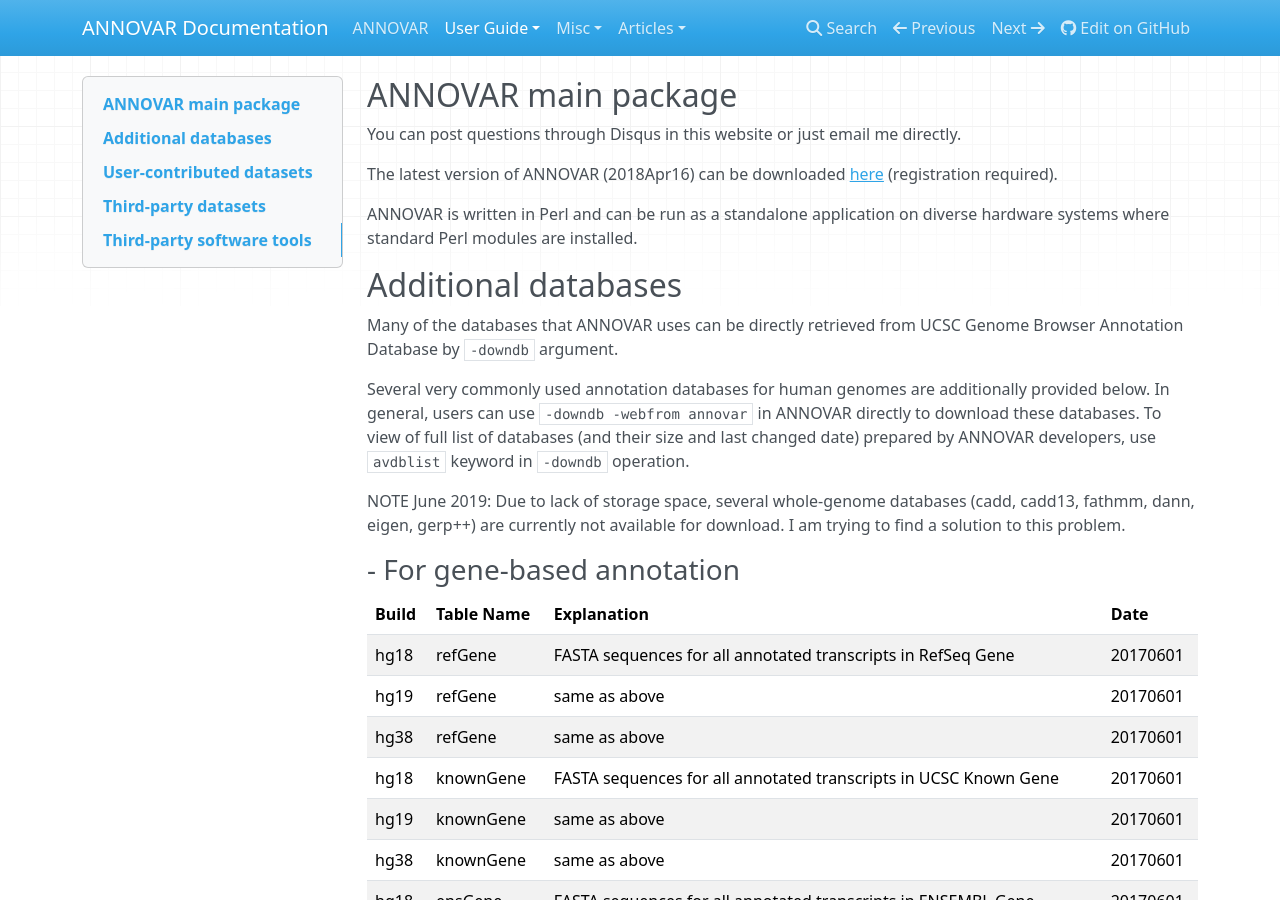
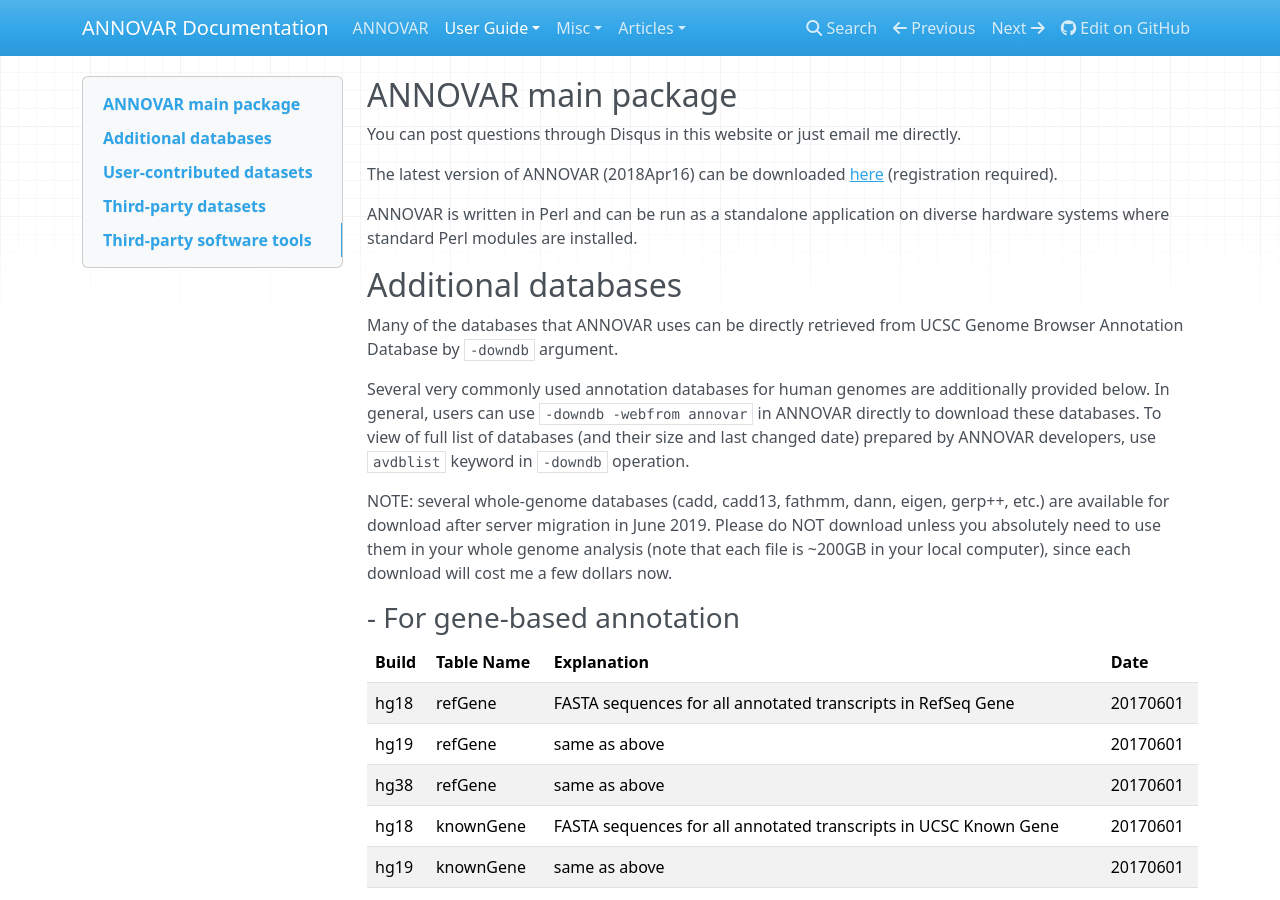
Before and after one commit to WGLab/doc-ANNOVAR, an MkDocs documentation site: the page built from docs/user-guide/download.md, in a window 1280 px wide and 900 px high. Built offline with MkDocs 1.6.1, drawn with Linux system fonts in a browser that asks for light colours; nearby versions of some CDN libraries; comment, search, counter and statistics services are not loaded; old or Windows-style settings are respelled for this version of MkDocs.

Commit message:
Update download.md

```diff
--- a/docs/user-guide/download.md
+++ b/docs/user-guide/download.md
@@ -12,7 +12,7 @@ Many of the databases that ANNOVAR uses can be directly retrieved from UCSC Geno
 
 Several very commonly used annotation databases for human genomes are additionally provided below. In general, users can use `-downdb -webfrom annovar` in ANNOVAR directly to download these databases. To view of full list of databases (and their size and last changed date) prepared by ANNOVAR developers, use `avdblist` keyword in `-downdb` operation.
 
-NOTE June 2019: Due to lack of storage space, several whole-genome databases (cadd, cadd13, fathmm, dann, eigen, gerp++) are currently not available for download. I am trying to find a solution to this problem.
+NOTE: several whole-genome databases (cadd, cadd13, fathmm, dann, eigen, gerp++, etc.) are available for download after server migration in June 2019. Please do NOT download unless you absolutely need to use them in your whole genome analysis (note that each file is ~200GB in your local computer), since each download will cost me a few dollars now.
 
 ### - For gene-based annotation
 
```
